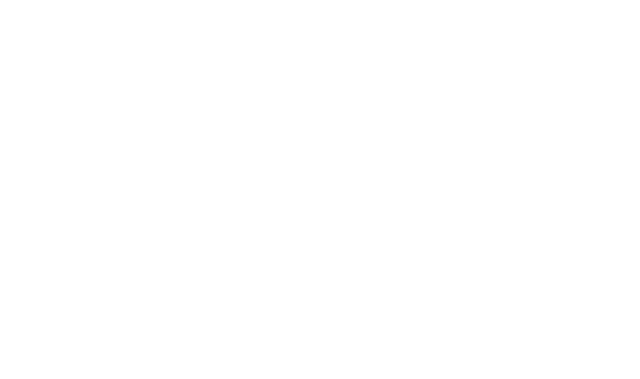
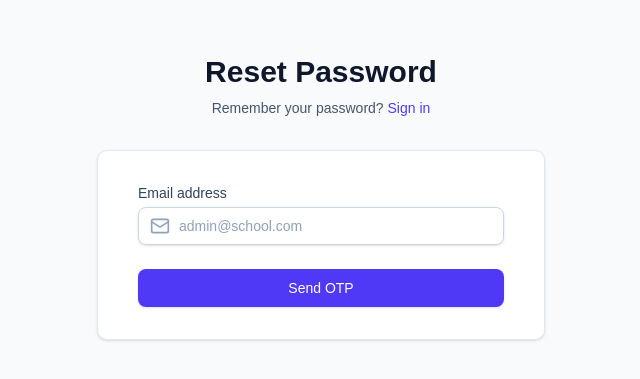
Before and after one commit to sam-0001/Time_Table_managment, a React (Vite) app in the folder frontend/: page /forgot-password in a window 1280 px wide. Before the commit this address had no page. Shown: the part 215-594 px from the top of the page, without its empty margins (319-959 px from the left). Built offline with nearby package versions, Linux system fonts and the light colour scheme.

Commit message:
fix: build errors related to toast imports and unused routes

```diff
--- a/frontend/src/App.tsx
+++ b/frontend/src/App.tsx
@@ -55,6 +55,7 @@ function App() {
           <Route path="/" element={<DashboardLanding />} />
           <Route path="/login" element={<Login />} />
           <Route path="/register" element={<Register />} />
+          <Route path="/forgot-password" element={<ForgotPassword />} />
           <Route path="/setup" element={<SetupWizard />} />
           <Route path="/dashboard" element={<AppLayout><Dashboard /></AppLayout>} />
           <Route path="/teachers" element={<AppLayout><TeachersPage /></AppLayout>} />
--- a/frontend/src/pages/ForgotPassword.tsx
+++ b/frontend/src/pages/ForgotPassword.tsx
@@ -2,7 +2,7 @@ import React, { useState } from 'react';
 import { useNavigate, Link } from 'react-router-dom';
 import { Mail, KeyRound, Lock, Loader2 } from 'lucide-react';
 import { api } from '@/lib/api';
-import toast from 'react-hot-toast';
+import { toast } from 'sonner';
 
 export default function ForgotPassword() {
   const [step, setStep] = useState<1 | 2 | 3>(1);
--- a/frontend/src/pages/Register.tsx
+++ b/frontend/src/pages/Register.tsx
@@ -2,7 +2,7 @@ import React, { useState } from 'react';
 import { useNavigate, Link } from 'react-router-dom';
 import { Building2, Mail, Lock, User, Loader2 } from 'lucide-react';
 import { api } from '@/lib/api';
-import toast from 'react-hot-toast';
+import { toast } from 'sonner';
 
 export default function Register() {
   const [formData, setFormData] = useState({
```
Also changed, not shown: 1 other file (tests, documents, lock files or other folders).
